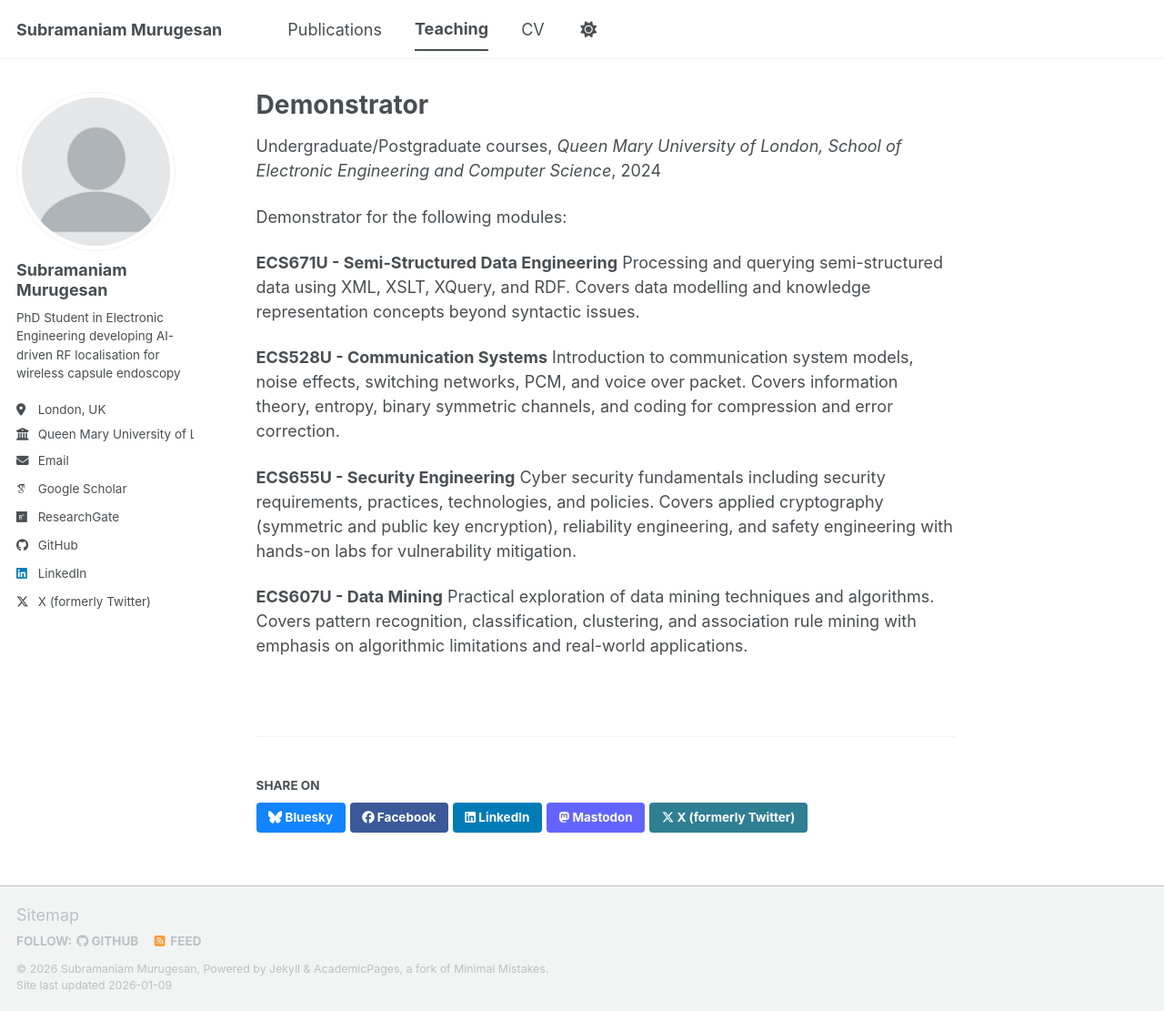
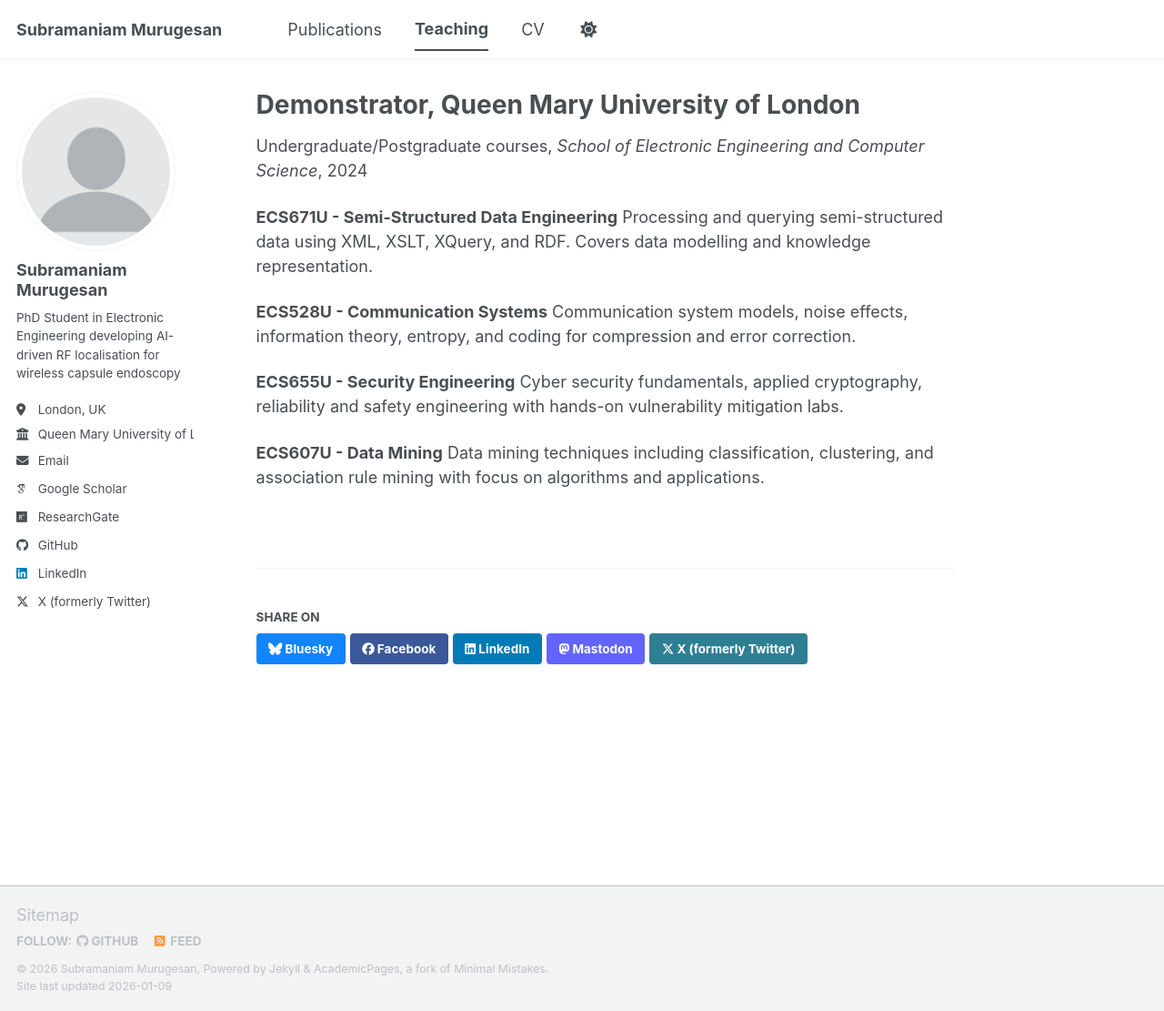
Before and after one commit to Subramaniam-dot/Subramaniam-dot.github.io, a Jekyll site: the page built from _teaching/2024-demonstrator-qmul.md, in a window 1280 px wide and 1111 px high. Shown: the whole window at 91% size. Built offline with Jekyll 4.4.1, drawn with Linux system fonts in a browser that asks for light colours; some web fonts are replaced; a script bundle is joined from its source files by our own code; library files that are not in the unit come from our copies.

Commit message:
Fix teaching listing with excerpt
Co-Authored-By: Claude Opus 4.5 <noreply@anthropic.com>

```diff
--- a/_teaching/2024-demonstrator-qmul.md
+++ b/_teaching/2024-demonstrator-qmul.md
@@ -1,23 +1,22 @@
 ---
-title: "Demonstrator"
+title: "Demonstrator, Queen Mary University of London"
 collection: teaching
 type: "Undergraduate/Postgraduate courses"
 permalink: /teaching/2024-demonstrator-qmul
-venue: "Queen Mary University of London, School of Electronic Engineering and Computer Science"
+venue: "School of Electronic Engineering and Computer Science"
 date: 2024-09-01
 location: "London, UK"
+excerpt: "Lab demonstrator for Semi-Structured Data Engineering, Communication Systems, Security Engineering, and Data Mining modules."
 ---
 
-Demonstrator for the following modules:
-
 **ECS671U - Semi-Structured Data Engineering**
-Processing and querying semi-structured data using XML, XSLT, XQuery, and RDF. Covers data modelling and knowledge representation concepts beyond syntactic issues.
+Processing and querying semi-structured data using XML, XSLT, XQuery, and RDF. Covers data modelling and knowledge representation.
 
 **ECS528U - Communication Systems**
-Introduction to communication system models, noise effects, switching networks, PCM, and voice over packet. Covers information theory, entropy, binary symmetric channels, and coding for compression and error correction.
+Communication system models, noise effects, information theory, entropy, and coding for compression and error correction.
 
 **ECS655U - Security Engineering**
-Cyber security fundamentals including security requirements, practices, technologies, and policies. Covers applied cryptography (symmetric and public key encryption), reliability engineering, and safety engineering with hands-on labs for vulnerability mitigation.
+Cyber security fundamentals, applied cryptography, reliability and safety engineering with hands-on vulnerability mitigation labs.
 
 **ECS607U - Data Mining**
-Practical exploration of data mining techniques and algorithms. Covers pattern recognition, classification, clustering, and association rule mining with emphasis on algorithmic limitations and real-world applications.
+Data mining techniques including classification, clustering, and association rule mining with focus on algorithms and applications.
```
